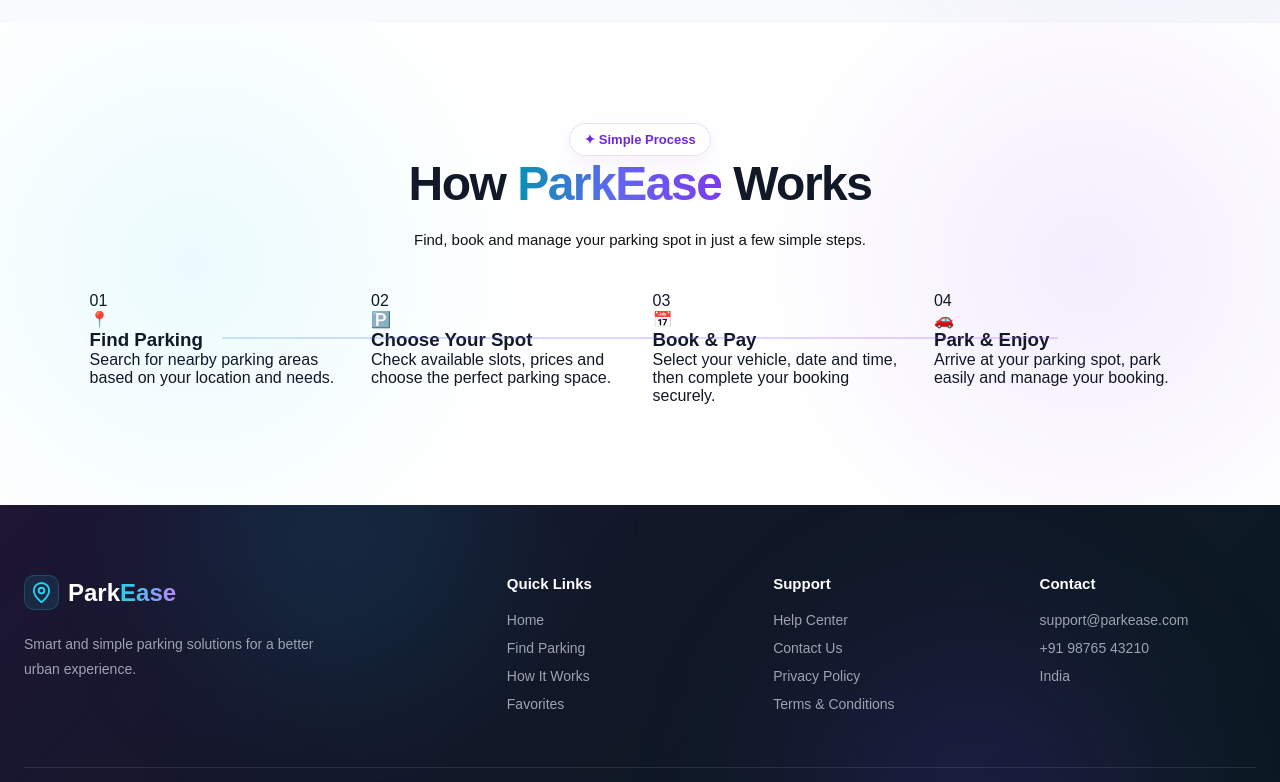
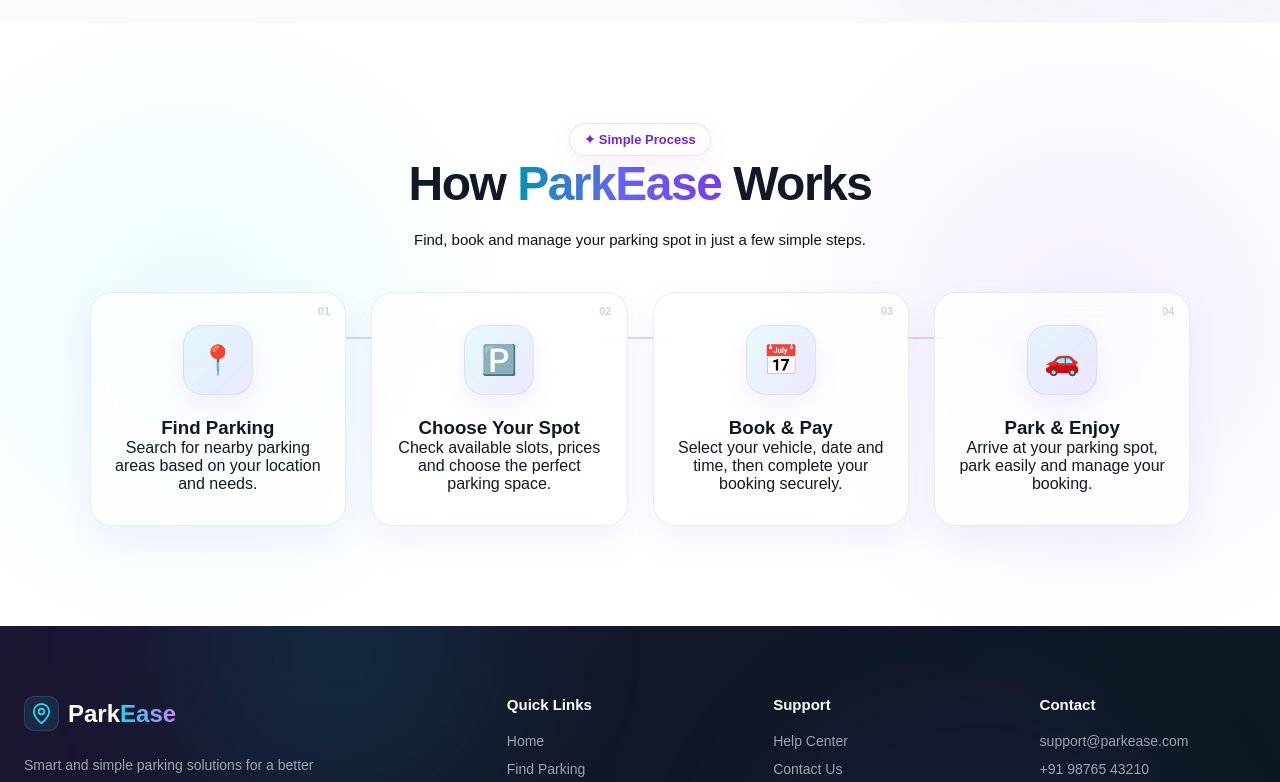
Before and after one commit to dibeyendu-dev/smart-parking-system, a React (Vite) app: page / in a window 1280 px wide. Shown: the part 2000-2782 px from the top of the page. Built offline with nearby package versions, Linux system fonts and the light colour scheme.

Commit message:
How it works css part 3 added

```diff
--- a/src/css/Home.css
+++ b/src/css/Home.css
@@ -19,22 +19,16 @@
   gap: 60px;
 
   background:
-    radial-gradient(
-      circle at 15% 20%,
+    radial-gradient(circle at 15% 20%,
       rgba(34, 211, 238, 0.18),
-      transparent 35%
-    ),
-    radial-gradient(
-      circle at 85% 70%,
+      transparent 35%),
+    radial-gradient(circle at 85% 70%,
       rgba(139, 92, 246, 0.18),
-      transparent 35%
-    ),
-    linear-gradient(
-      135deg,
+      transparent 35%),
+    linear-gradient(135deg,
       #f8feff,
       #f5f3ff,
-      #ffffff
-    );
+      #ffffff);
 }
 
 /* ========================================HERO CONTENT======================================== */
@@ -74,6 +68,7 @@
 }
 
 @keyframes badgeFloat {
+
   0%,
   100% {
     transform: translateY(0);
@@ -99,12 +94,10 @@
 }
 
 .hero-content h1 span {
-  background: linear-gradient(
-    90deg,
+  background: linear-gradient(90deg,
       #0891b2,
       #6366f1,
-    #8b5cf6
-  );
+      #8b5cf6);
 
   background-size: 200% auto;
 
@@ -141,6 +134,7 @@
   font-size: 17px;
   line-height: 1.8;
 }
+
 /* ========================================
    HERO BUTTONS
 ======================================== */
@@ -171,12 +165,10 @@
 .hero-primary-btn {
   color: #ffffff;
 
-  background: linear-gradient(
-    135deg,
+  background: linear-gradient(135deg,
       #0891b2,
       #6366f1,
-    #7c3aed
-  );
+      #7c3aed);
 
   background-size: 200% 200%;
 
@@ -243,6 +235,7 @@
 
   font-size: 12px;
 }
+
 /* ======================================== HERO VISUAL ======================================== */
 
 .hero-visual {
@@ -254,6 +247,7 @@
   align-items: center;
   justify-content: center;
 }
+
 /* ======================================== PARKING CARD ======================================== */
 
 .parking-card {
@@ -280,6 +274,7 @@
 }
 
 @keyframes cardFloat {
+
   0%,
   100% {
     transform: translateY(0) rotate(0deg);
@@ -311,6 +306,7 @@
 
   font-size: 12px;
 }
+
 /* ======================================== PARKING SLOTS ======================================== */
 
 .parking-visual {
@@ -366,6 +362,7 @@
 
   border: 1px solid rgba(239, 68, 68, 0.15);
 }
+
 /* ======================================== CARD FOOTER ======================================== */
 
 .parking-card-footer {
@@ -461,6 +458,7 @@
 }
 
 @keyframes floatingOne {
+
   0%,
   100% {
     transform: translateY(0);
@@ -472,6 +470,7 @@
 }
 
 @keyframes floatingTwo {
+
   0%,
   100% {
     transform: translateY(0);
@@ -481,6 +480,7 @@
     transform: translateY(10px);
   }
 }
+
 /* ======================================== TABLET ======================================== */
 
 @media (max-width: 1000px) {
@@ -512,6 +512,7 @@
     min-height: 450px;
   }
 }
+
 /* ========================================
    MOBILE
 ======================================== */
@@ -619,6 +620,7 @@
     transform: scale(0.9);
   }
 }
+
 /* ======================================== PARKING SEARCH SECTION  ======================================== */
 
 .parking-search-section {
@@ -628,6 +630,7 @@
 
   background: #ffffff;
 }
+
 /* ======================================== SECTION HEADING ======================================== */
 
 .section-heading {
@@ -637,7 +640,7 @@
   text-align: center;
 }
 
-.section-heading > span {
+.section-heading>span {
   display: inline-flex;
   align-items: center;
 
@@ -674,12 +677,10 @@
 }
 
 .section-heading h2 strong {
-  background: linear-gradient(
-    90deg,
+  background: linear-gradient(90deg,
       #0891b2,
       #6366f1,
-    #7c3aed
-  );
+      #7c3aed);
 
   -webkit-background-clip: text;
   -webkit-text-fill-color: transparent;
@@ -726,6 +727,7 @@
   box-shadow:
     0 25px 60px rgba(79, 70, 229, 0.14);
 }
+
 /* ======================================== SEARCH FIELD ======================================== */
 
 .search-field {
@@ -740,6 +742,7 @@
   font-size: 12px;
   font-weight: 700;
 }
+
 /* ======================================== SEARCH INPUT ======================================== */
 
 .search-input {
@@ -769,7 +772,7 @@
     0 0 0 4px rgba(139, 92, 246, 0.08);
 }
 
-.search-input > span {
+.search-input>span {
   font-size: 17px;
 }
 
@@ -794,6 +797,7 @@
 .search-input select {
   cursor: pointer;
 }
+
 /* ======================================== SEARCH BUTTON ======================================== */
 
 .search-button {
@@ -807,12 +811,10 @@
 
   color: #ffffff;
 
-  background: linear-gradient(
-    135deg,
+  background: linear-gradient(135deg,
       #0891b2,
       #6366f1,
-    #7c3aed
-  );
+      #7c3aed);
 
   background-size: 200% 200%;
 
@@ -841,6 +843,7 @@
 .search-button:active {
   transform: translateY(-1px);
 }
+
 /* ======================================== TABLET ======================================== */
 
 @media (max-width: 900px) {
@@ -888,6 +891,7 @@
     min-height: 50px;
   }
 }
+
 /* ======================================== FEATURED PARKING ======================================== */
 
 .featured-parking-section {
@@ -896,18 +900,15 @@
   padding: 90px 7%;
 
   background:
-    radial-gradient(
-      circle at 10% 30%,
+    radial-gradient(circle at 10% 30%,
       rgba(34, 211, 238, 0.08),
-      transparent 30%
-    ),
-    radial-gradient(
-      circle at 90% 70%,
+      transparent 30%),
+    radial-gradient(circle at 90% 70%,
       rgba(124, 58, 237, 0.08),
-      transparent 30%
-    ),
+      transparent 30%),
     #f8fafc;
 }
+
 /* ======================================== PARKING CARD ======================================== */
 
 .parking-cards {
@@ -964,12 +965,10 @@
   align-items: center;
   justify-content: center;
 
-  background: linear-gradient(
-    135deg,
+  background: linear-gradient(135deg,
       #cffafe,
       #ddd6fe,
-    #e9d5ff
-  );
+      #e9d5ff);
 
   overflow: hidden;
 }
@@ -992,6 +991,7 @@
 }
 
 @keyframes parkingGlow {
+
   0%,
   100% {
     transform: scale(1);
@@ -1033,6 +1033,7 @@
 }
 
 @keyframes iconFloat {
+
   0%,
   100% {
     transform: translateY(0);
@@ -1042,6 +1043,7 @@
     transform: translateY(-7px);
   }
 }
+
 /* ======================================== STATUS ======================================== */
 
 .parking-status {
@@ -1065,6 +1067,7 @@
 
   backdrop-filter: blur(8px);
 }
+
 /* ======================================== PARKING INFO ======================================== */
 
 .parking-info {
@@ -1091,7 +1094,7 @@
   line-height: 1.3;
 }
 
-.parking-title > span {
+.parking-title>span {
   flex-shrink: 0;
 
   color: #d97706;
@@ -1174,6 +1177,7 @@
   font-size: 11px;
   font-weight: 500;
 }
+
 /* ======================================== VIEW PARKING BUTTON ======================================== */
 
 .view-parking-btn {
@@ -1196,11 +1200,9 @@
 .view-parking-btn:hover {
   color: #ffffff;
 
-  background: linear-gradient(
-    135deg,
+  background: linear-gradient(135deg,
       #0891b2,
-    #7c3aed
-  );
+      #7c3aed);
 
   transform: translateY(-2px);
 
@@ -1234,6 +1236,7 @@
 
   transform: translateX(4px);
 }
+
 /* ======================================== TABLET ======================================== */
 
 @media (max-width: 950px) {
@@ -1265,6 +1268,7 @@
     padding: 20px;
   }
 }
+
 /* ======================================== HOW IT WORKS ======================================== */
 
 .how-it-works-section {
@@ -1273,20 +1277,17 @@
   padding: 100px 7%;
 
   background:
-    radial-gradient(
-      circle at 15% 50%,
+    radial-gradient(circle at 15% 50%,
       rgba(34, 211, 238, 0.09),
-      transparent 30%
-    ),
-    radial-gradient(
-      circle at 85% 50%,
+      transparent 30%),
+    radial-gradient(circle at 85% 50%,
       rgba(124, 58, 237, 0.09),
-      transparent 30%
-    ),
+      transparent 30%),
     #ffffff;
 
   overflow: hidden;
 }
+
 /* ======================================== STEPS CONTAINER ======================================== */
 
 .steps-container {
@@ -1315,13 +1316,11 @@
 
   height: 2px;
 
-  background: linear-gradient(
-    90deg,
+  background: linear-gradient(90deg,
       #22d3ee,
       #6366f1,
       #a855f7,
-    #22d3ee
-  );
+      #22d3ee);
 
   background-size: 200% 100%;
 
@@ -1339,3 +1338,101 @@
     background-position: 200% 50%;
   }
 }
+
+/* ========================================
+   STEP CARD
+======================================== */
+
+.step-card {
+  position: relative;
+  z-index: 1;
+
+  padding: 32px 22px;
+
+  text-align: center;
+
+  background: rgba(255, 255, 255, 0.72);
+
+  border: 1px solid rgba(226, 232, 240, 0.8);
+
+  border-radius: 22px;
+
+  backdrop-filter: blur(16px);
+  -webkit-backdrop-filter: blur(16px);
+
+  box-shadow:
+    0 15px 35px rgba(79, 70, 229, 0.07);
+
+  transition:
+    transform 0.35s ease,
+    box-shadow 0.35s ease,
+    border-color 0.35s ease;
+}
+
+.step-card:hover {
+  transform: translateY(-9px);
+
+  border-color: rgba(124, 58, 237, 0.18);
+
+  box-shadow:
+    0 25px 50px rgba(79, 70, 229, 0.13);
+}
+
+
+/* ========================================
+   STEP NUMBER
+======================================== */
+
+.step-number {
+  position: absolute;
+
+  top: 12px;
+  right: 15px;
+
+  color: #cbd5e1;
+
+  font-size: 11px;
+  font-weight: 800;
+}
+
+
+/* ========================================
+   STEP ICON
+======================================== */
+
+.step-icon {
+  position: relative;
+  z-index: 2;
+
+  width: 70px;
+  height: 70px;
+
+  margin: 0 auto 22px;
+
+  display: flex;
+  align-items: center;
+  justify-content: center;
+
+  font-size: 29px;
+
+  background: linear-gradient(135deg,
+      rgba(34, 211, 238, 0.12),
+      rgba(139, 92, 246, 0.14));
+
+  border: 1px solid rgba(139, 92, 246, 0.12);
+
+  border-radius: 20px;
+
+  box-shadow:
+    0 10px 25px rgba(79, 70, 229, 0.08);
+
+  transition: all 0.35s ease;
+}
+
+.step-card:hover .step-icon {
+  transform:
+    translateY(-4px) rotate(-5deg) scale(1.06);
+
+  box-shadow:
+    0 15px 30px rgba(124, 58, 237, 0.14);
+}
```
Lines whose indentation alone changed are shown as unchanged.
